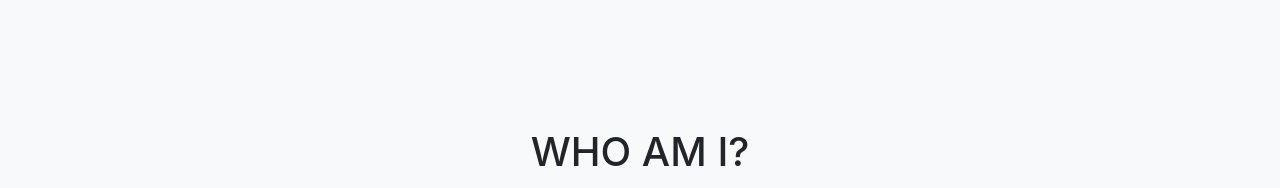
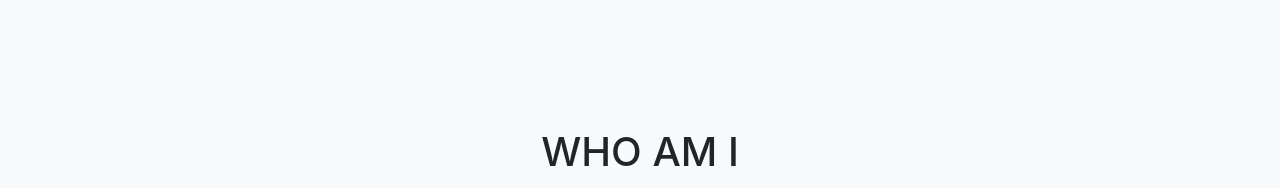
Before and after one commit to llskfung/llskfung.github.io, a website with bundled scripts: page index.html in a window 1280 px wide. Shown: the part 754-942 px from the top of the page. Built offline with nearby package versions, Linux system fonts and the light colour scheme; a web font is replaced by a local one.

Commit message:
Update index.html

```diff
--- a/index.html
+++ b/index.html
@@ -98,7 +98,7 @@
     <div class="container" data-aos="fade-up" data-aos-duration="1500">
       <div class="row">
         <div class="col-lg-12 text-center">
-          <h2 class="section-heading text-uppercase">Who Am I?</h2>
+          <h2 class="section-heading text-uppercase">Who Am I</h2>
           <h3 class="section-subheading text-muted">A Dedicated Fresh Graduate of 2018/19 </h3>
         </div>
       </div>
```
